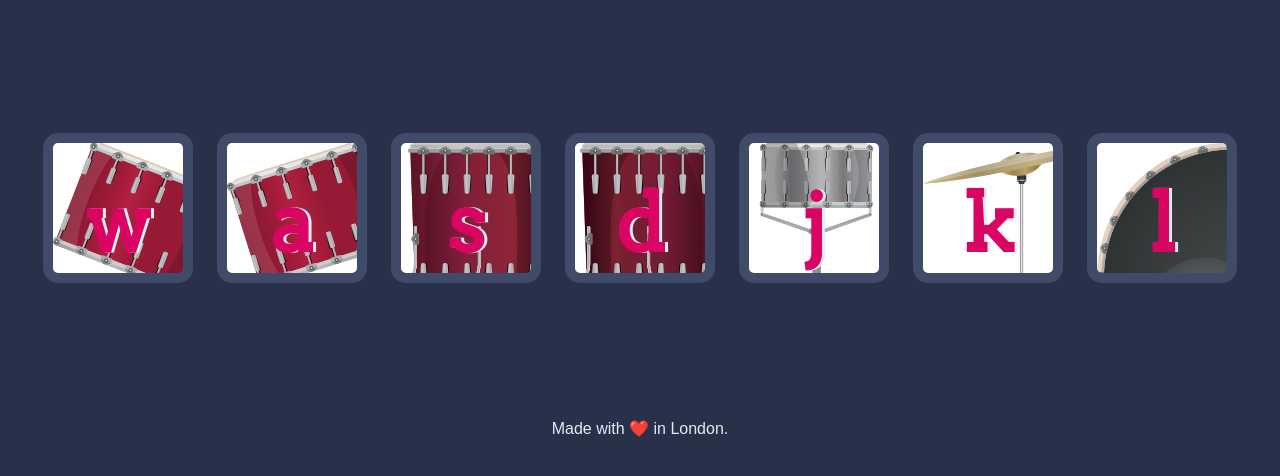
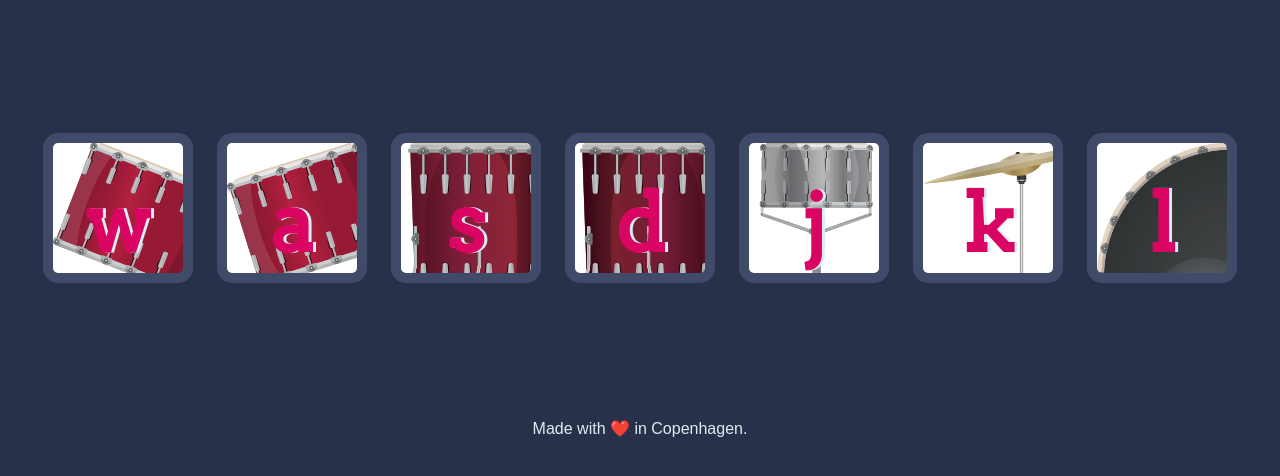
Before and after one commit to qashrafdk/drum-kit, a plain HTML site: page index.html in a window 1280 px wide. Shown: the part 156-632 px from the top of the page. Drawn offline with Linux system fonts and the light colour scheme.

Commit message:
Update index.html

```diff
--- a/index.html
+++ b/index.html
@@ -24,7 +24,7 @@
 <script src="index.js" charset="utf-8"></script>
 
 <footer>
-  Made with ❤️ in London.
+  Made with ❤️ in Copenhagen.
 </footer>
 </body>
 </html>
```
